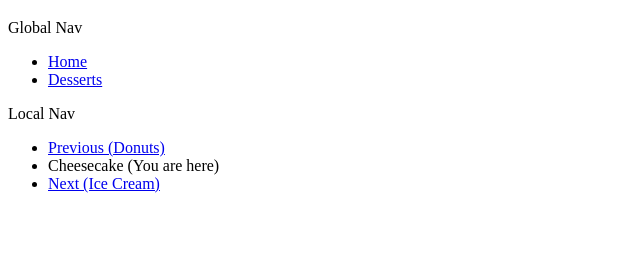
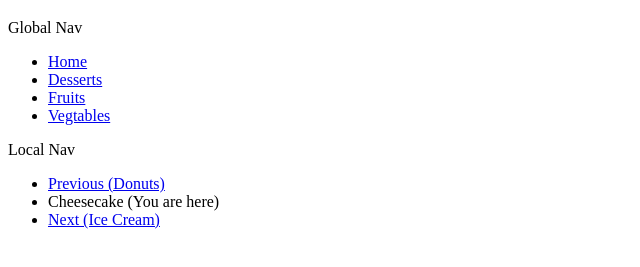
Before and after one commit to lailamonroe/exercise-2, a plain HTML site: page desserts/cheesecake.html in a window 1280 px wide. Shown: the part 61-328 px from the top of the page, without its empty margins (0-640 px from the left). Drawn offline with Linux system fonts and the light colour scheme.

Commit message:
Update cheesecake.html

```diff
--- a/desserts/cheesecake.html
+++ b/desserts/cheesecake.html
@@ -12,6 +12,8 @@
         <ul>
             <li><a href="../index.html">Home</a></li>
             <li><a href="desserts.html">Desserts</a></li>
+            <li><a href="fruits.html">Fruits</a></li>
+            <li><a href="vegtables.html">Vegtables</a></li>
         </ul>
 
          <p>Local Nav</p>
```
